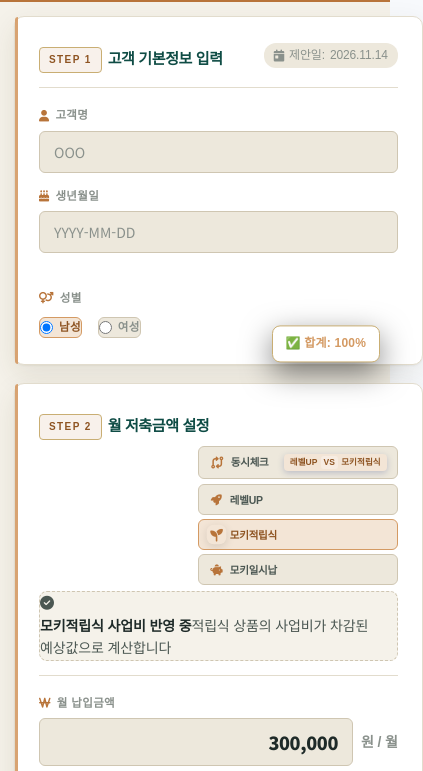
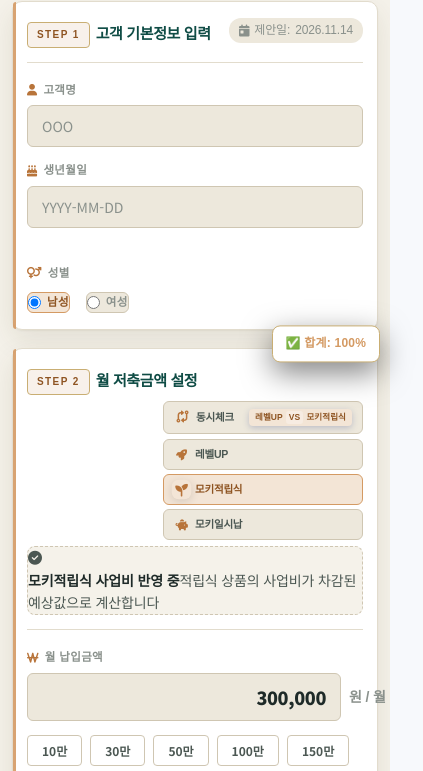
Before and after one commit to mashimaro667/hanho-variable, a plain HTML site: page index.html in a window 390 px wide. Shown: the part 78-849 px from the top of the page, 423 px wide, since content can reach past the window. Drawn offline with nearby package versions, Linux system fonts and the light colour scheme; a web font is replaced by a local one.

Commit message:
한호 변액설계 2.1.2: 휴대폰 화면 가로 밀림·AI 결과 글자 안 보임 수정
Co-Authored-By: Claude Opus 5.5 <noreply@anthropic.com>

```diff
--- a/css/hanho-theme.css
+++ b/css/hanho-theme.css
@@ -96,3 +96,50 @@ body.hanho .page2-main{background:var(--hh-paper)!important}
 .hh-expect-detail th:first-child,.hh-expect-detail td:first-child{text-align:left}.hh-expect-detail small{color:#8A918C}.hh-expect-detail tr.sum td{font-weight:700;background:#F5F2EA}
 .hh-past-title{margin:14px 0 6px;font-size:12px;color:#8A918C;font-weight:600}
 .hh-past .return-value{font-size:18px!important;color:#8A918C!important}
+/* 2.1.2 AI 추천 결과 — 원본 어두운 바탕용 흰 글씨를 밝은 바탕용으로 (휴대폰에서 글자가 안 보이던 문제) */
+body.hanho .ai-result-box{background:#fff!important;border-top:1px solid var(--hh-line)!important;color:var(--hh-ink)!important}
+body.hanho .ai-result-title{color:var(--hh-em)!important;font-size:15px!important}
+body.hanho .ai-result-desc{color:var(--hh-ink2)!important}
+body.hanho .ai-fund-item{flex-wrap:wrap;row-gap:4px;padding:6px 0;border-bottom:1px dashed var(--hh-line)}
+body.hanho .ai-fund-name{color:var(--hh-ink)!important;width:auto!important;flex:1 1 60%;min-width:0}
+body.hanho .ai-fund-bar-wrap{background:var(--hh-paper2)!important;flex:1 1 100%;order:5}
+body.hanho .ai-fund-pct{color:var(--hh-em)!important;width:auto!important}
+body.hanho .ai-fund-ret1y{background:var(--hh-paper)!important}
+body.hanho .ai-fund-ret1y.pos{color:#C0392B!important}body.hanho .ai-fund-ret1y.neg{color:#2F6FDB!important}
+body.hanho .ai-expense-badge{background:var(--hh-em3)!important;color:var(--hh-em)!important;border:1px solid #CFE3DE!important}
+body.hanho .ai-double-check,body.hanho .ai-result-return,body.hanho .ai-sim-preview{background:var(--hh-paper)!important;border:1px solid var(--hh-line)!important}
+body.hanho .ai-dc-title,body.hanho .ai-sim-title{color:var(--hh-cu)!important}
+body.hanho .ai-dc-row{flex-wrap:wrap}
+body.hanho .ai-dc-label,body.hanho .ai-ret-label,body.hanho .ai-sim-yr,body.hanho .ai-sim-p{color:var(--hh-ink2)!important}
+body.hanho .ai-dc-val.pos,body.hanho .ai-ret-value.pos,body.hanho .ai-sim-gain.pos{color:#C0392B!important}
+body.hanho .ai-dc-val.neg,body.hanho .ai-ret-value.neg,body.hanho .ai-sim-gain.neg{color:#2F6FDB!important}
+body.hanho .ai-dc-badge{background:var(--hh-em3)!important;color:var(--hh-em)!important;border:0!important}
+body.hanho .ai-dc-row.ai-dc-final{border-top:1px solid var(--hh-line)!important}
+body.hanho .ai-sim-arrow{color:var(--hh-ink3)!important}
+body.hanho .ai-sim-fv strong{color:var(--hh-ink)!important}
+body.hanho .ai-sim-row{border-bottom:1px solid var(--hh-line)!important}
+body.hanho .ai-sim-exp{color:var(--hh-cu)!important}
+body.hanho .ai-sim-notice{color:var(--hh-ink3)!important;border-top:1px solid var(--hh-line)!important}
+/* 2.1.2 지난 실적은 회색 */
+body.hanho .hh-past .return-value{color:var(--hh-ink3)!important;-webkit-text-fill-color:var(--hh-ink3)!important;font-size:18px!important}
+/* 2.1.2 휴대폰: 가로 넘침·잘림 */
+html,body.hanho{overflow-x:hidden;max-width:100%}
+@media (max-width:600px){
+  .hh-in{padding:10px 14px;gap:10px}
+  .hh-name{font-size:17px}.hh-name small{font-size:9px;letter-spacing:1.5px}
+  .hh-right{font-size:11.5px;text-align:right}
+  body.hanho .ai-btn{min-height:118px;overflow:visible!important}
+  body.hanho .ai-btn-name{font-size:12.5px!important;line-height:1.3;white-space:normal}
+  body.hanho .ai-rec-header{flex-wrap:wrap;gap:8px}
+}
+/* 2.1.2 미리보기 범례 글씨 (원본 어두운 바탕용 흰 글씨) */
+body.hanho .preview-card .fn-top{color:var(--hh-ink)!important}
+body.hanho .preview-card .fn-sub{color:var(--hh-ink3)!important}
+body.hanho .preview-card .legend-pct{color:var(--hh-cu)!important;font-weight:800}
+/* 2.1.2 휴대폰: 카드가 화면 오른쪽으로 밀리던 문제 */
+@media (max-width:900px){
+  body.hanho .page1-main{grid-template-columns:minmax(0,1fr)!important;padding:12px!important}
+  body.hanho .input-panel,body.hanho .preview-panel,body.hanho .step-card,body.hanho .preview-card,body.hanho .generate-btn{min-width:0!important;max-width:100%!important;box-sizing:border-box!important}
+  body.hanho .preview-panel{grid-template-columns:minmax(0,1fr)!important}
+  body.hanho .step-card{padding:16px 14px!important}
+}
--- a/index.html
+++ b/index.html
@@ -17,7 +17,7 @@
 <link rel="stylesheet" href="css/cp-pro.css?v=2.0.0">
 <link rel="stylesheet" href="css/cp-light.css?v=2.0.0">
 <link rel="stylesheet" href="css/cp-print.css?v=2.0.0">
-<link rel="stylesheet" href="css/hanho-theme.css?v=2.1.1">
+<link rel="stylesheet" href="css/hanho-theme.css?v=2.1.2">
 </head>
 <body class="hanho">
 <div id="page1" class="page active">
```
